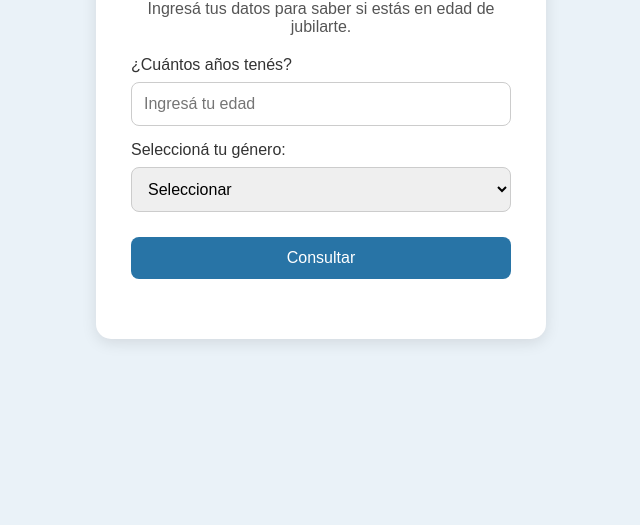
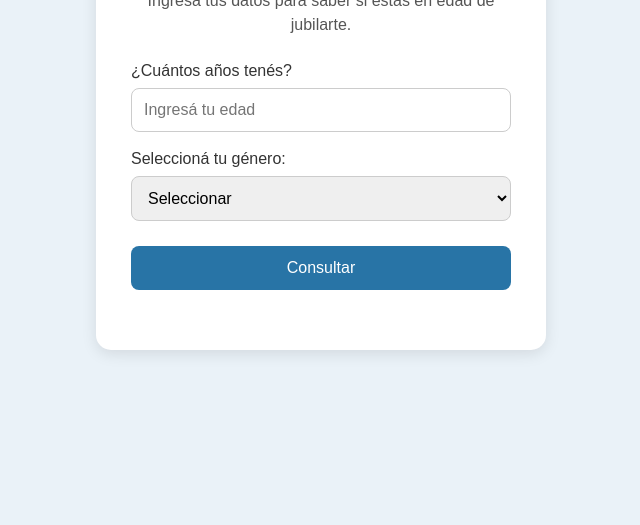
Before and after one commit to sofiabernabei2008/puedo-jubilarme, a plain HTML site: page index.html in a window 1280 px wide. Shown: the part 275-800 px from the top of the page, without its empty margins (319-959 px from the left). Drawn offline with Linux system fonts and the light colour scheme.

Commit message:
Update style.css

```diff
--- a/style.css
+++ b/style.css
@@ -8,19 +8,19 @@
 body {
     font-family: Arial, sans-serif;
     background-color: #eaf2f8;
+    min-height: 100vh;
     display: flex;
     justify-content: center;
     align-items: center;
-    min-height: 100vh;
 }
 
 .container {
     background-color: white;
+    width: 90%;
+    max-width: 450px;
     padding: 35px;
     border-radius: 15px;
     text-align: center;
-    width: 90%;
-    max-width: 450px;
     box-shadow: 0 4px 15px rgba(0, 0, 0, 0.1);
 }
 
@@ -31,14 +31,15 @@ h1 {
 
 .container p {
     color: #555;
-    margin-bottom: 20px;
+    margin-bottom: 25px;
+    line-height: 1.5;
 }
 
 label {
     display: block;
     text-align: left;
-    margin-top: 15px;
     margin-bottom: 8px;
+    margin-top: 18px;
     color: #333;
 }
 
@@ -52,7 +53,7 @@ input, select {
 
 button {
     width: 100%;
-    padding: 12px;
+    padding: 13px;
     margin-top: 25px;
     background-color: #2874a6;
     color: white;
@@ -68,6 +69,6 @@ button:hover {
 
 #resultado {
     margin-top: 25px;
-    font-weight: bold;
-    font-size: 18px;
+    font-size: 20px;
+    color: #2874a6;
 }
```
